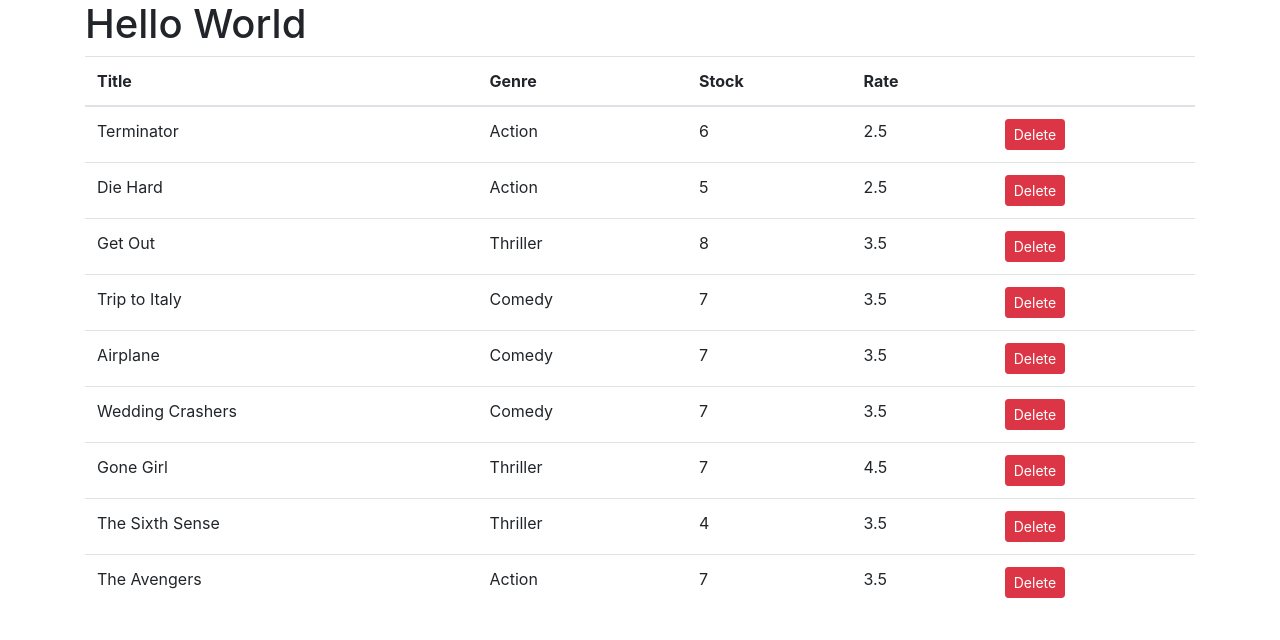
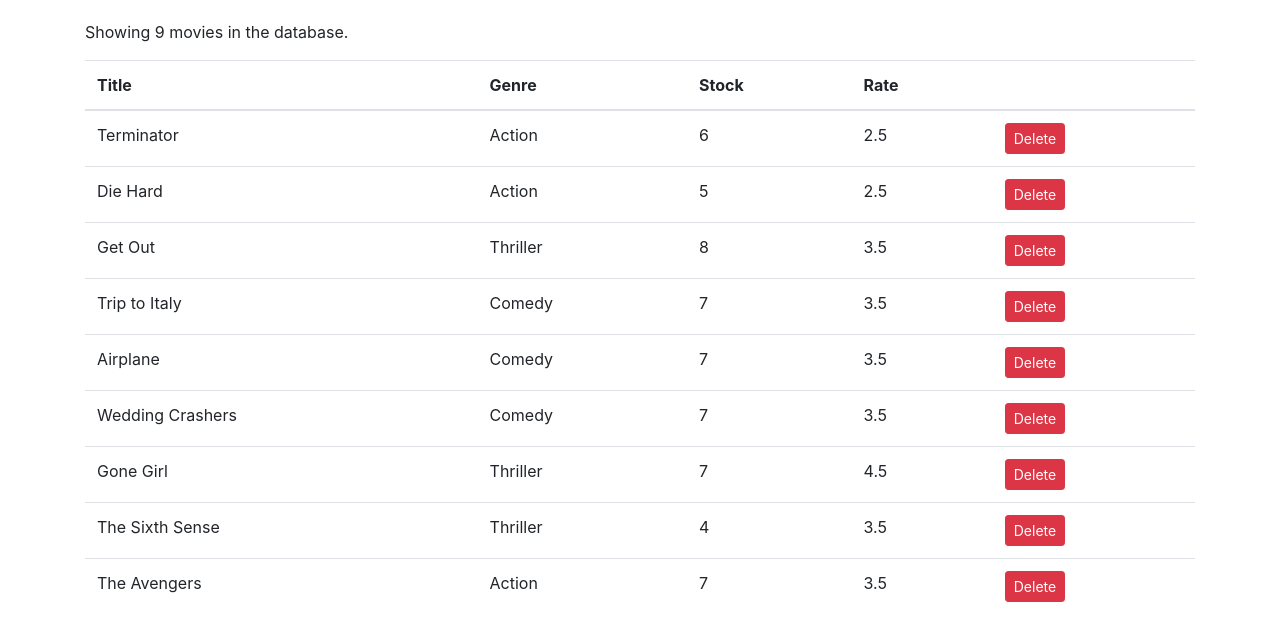
Before and after one commit to MrTechHunter/vidly, a React (Create React App) app: page / in a window 1280 px wide. Shown: the top 640 px of the page. Built offline with nearby package versions, Linux system fonts and the light colour scheme.

Commit message:
Conditional Rendering in Movies component

```diff
--- a/src/App.js
+++ b/src/App.js
@@ -4,7 +4,6 @@
 function App() {
   return (
     <main className="container">
-      <h1>Hello World</h1>
       <Movies />
     </main>
   );
--- a/src/components/movies.jsx
+++ b/src/components/movies.jsx
@@ -12,7 +12,13 @@
   };
 
   render() {
+    const { length: count } = this.state.movies;
+
+    if (count === 0) return <p>There are no movies in the database.</p>;
+
     return (
+      <React.Fragment>
+        <p>Showing {count} movies in the database.</p>
         <table className="table">
           <thead>
             <tr>
@@ -42,6 +48,7 @@
             ))}
           </tbody>
         </table>
+      </React.Fragment>
     );
   }
 }
--- a/src/index.css
+++ b/src/index.css
@@ -1,13 +1,14 @@
 body {
   margin: 0;
-  font-family: -apple-system, BlinkMacSystemFont, 'Segoe UI', 'Roboto', 'Oxygen',
-    'Ubuntu', 'Cantarell', 'Fira Sans', 'Droid Sans', 'Helvetica Neue',
+  padding: 20px 0 0 0;
+  font-family: -apple-system, BlinkMacSystemFont, "Segoe UI", "Roboto", "Oxygen",
+    "Ubuntu", "Cantarell", "Fira Sans", "Droid Sans", "Helvetica Neue",
     sans-serif;
   -webkit-font-smoothing: antialiased;
   -moz-osx-font-smoothing: grayscale;
 }
 
 code {
-  font-family: source-code-pro, Menlo, Monaco, Consolas, 'Courier New',
+  font-family: source-code-pro, Menlo, Monaco, Consolas, "Courier New",
     monospace;
 }
```
Lines whose indentation alone changed are shown as unchanged.
